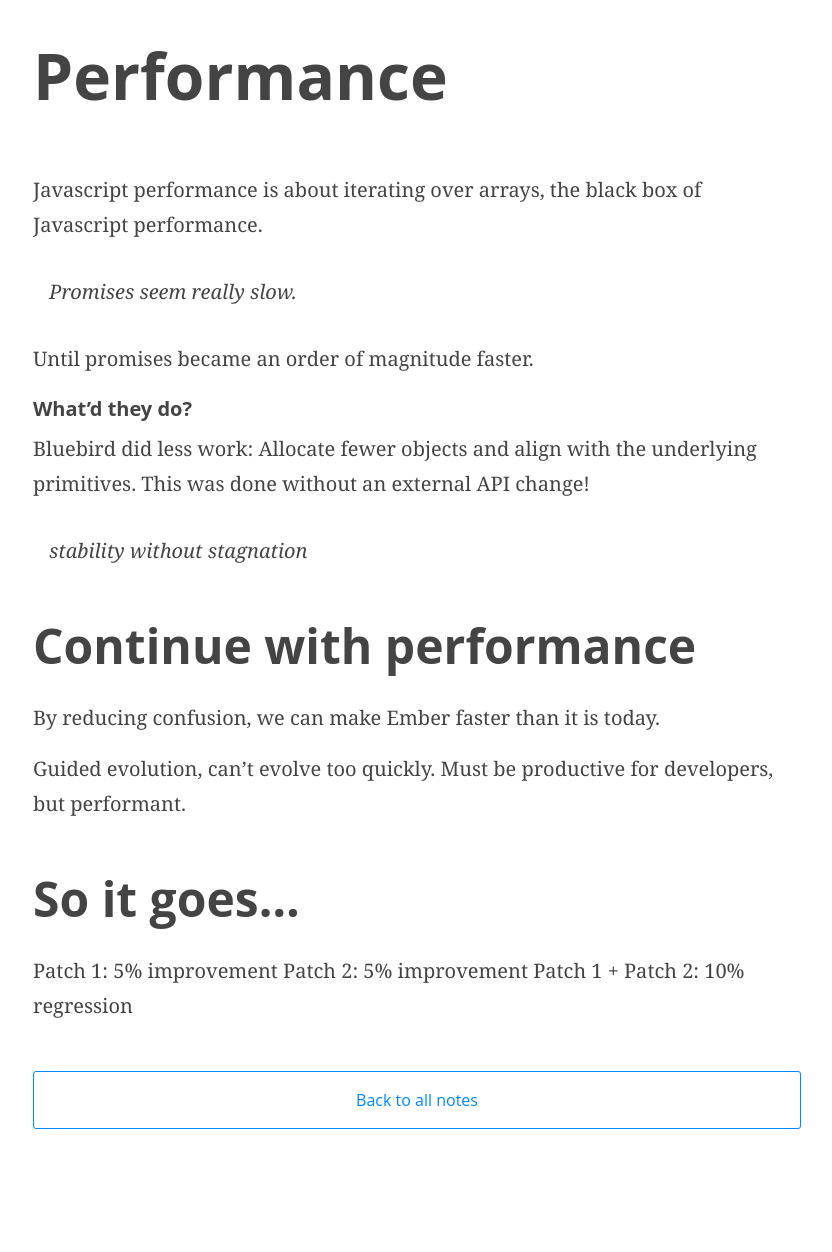
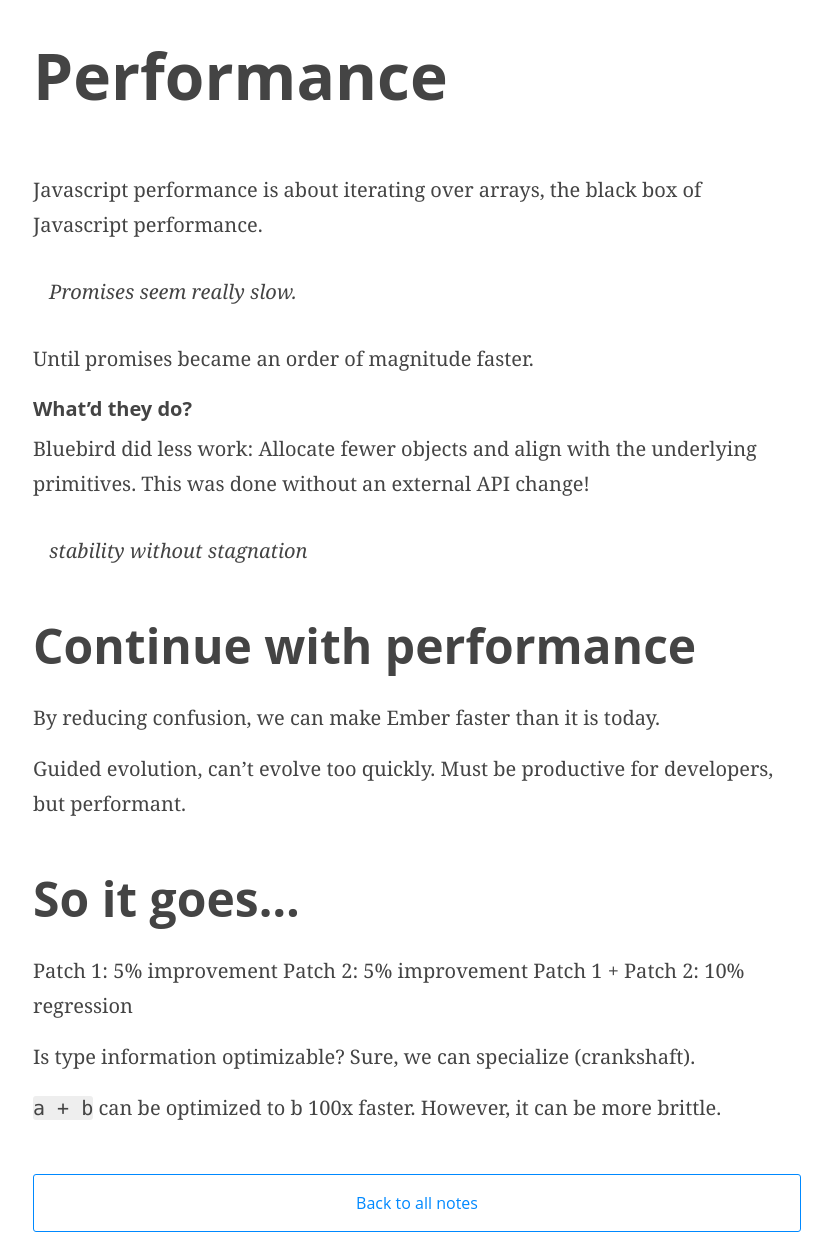
Before and after one commit to johno/emberconf2015-notes, a Jekyll site: the page built from _posts/2015-03-03-performance.markdown, in a window 1280 px wide. Shown: the whole page, without its empty margins (223-1055 px from the left). Built offline with Jekyll 4.4.1, drawn with Linux system fonts in a browser that asks for light colours; before the commit the page ends 1149 px from its top, so only the background shows below that.

Commit message:
Performance notes

```diff
--- a/_posts/2015-03-03-performance.markdown
+++ b/_posts/2015-03-03-performance.markdown
@@ -31,3 +31,7 @@ Guided evolution, can't evolve too quickly. Must be productive for developers, b
 Patch 1: 5% improvement
 Patch 2: 5% improvement
 Patch 1 + Patch 2: 10% regression
+
+Is type information optimizable? Sure, we can specialize (crankshaft).
+
+`a + b` can be optimized to b 100x faster. However, it can be more brittle.
```
